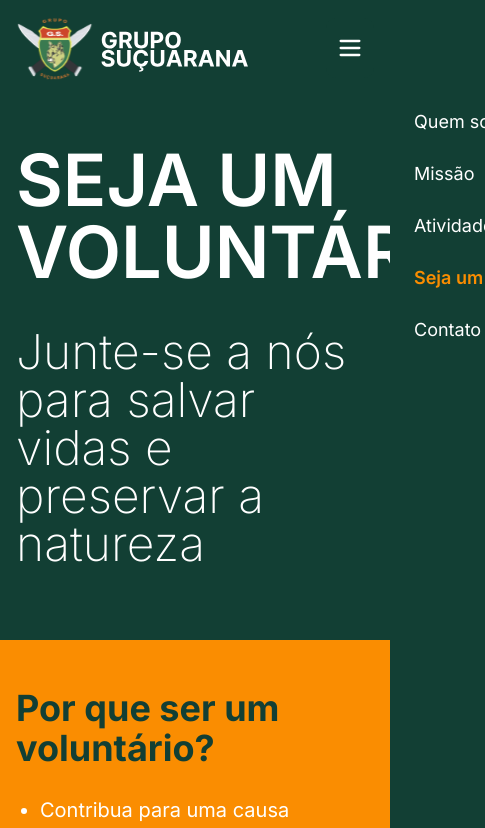
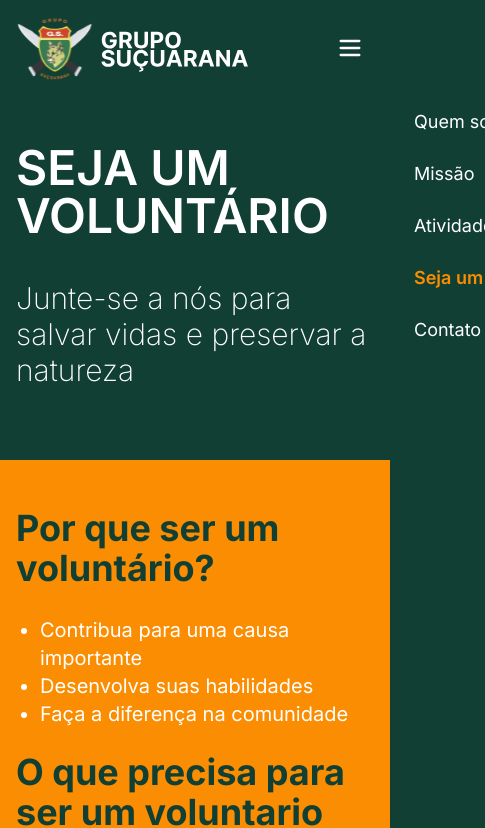
Before and after one commit to luishsilva09/Site-GS, a Next.js app: page /seja-voluntario in a window 390 px wide. Shown: the top 828 px of the page, 485 px wide, since content can reach past the window. Built offline with nearby package versions, Linux system fonts and the light colour scheme.

Commit message:
Fix: ajuste responsividade

```diff
--- a/src/app/seja-voluntario/page.tsx
+++ b/src/app/seja-voluntario/page.tsx
@@ -7,7 +7,7 @@ export default function Atividades() {
         <main className="bg-green-base">
             <Container>
                 <div className="relative">
-                    <h1 className="text-white text-7xl font-semibold z-10 relative">
+                    <h1 className="text-5xl text-white md:text-7xl font-semibold z-10 relative">
                         SEJA UM VOLUNTÁRIO
                     </h1>
 
@@ -19,7 +19,7 @@ export default function Atividades() {
                         className="hidden md:block absolute right-0 top-[-55px] z-20"
                     />
 
-                    <h2 className="text-white text-5xl font-light max-w-2xl mt-10 z-0 relative">
+                    <h2 className="text-3xl text-white md:text-5xl font-light max-w-2xl mt-10 z-0 relative">
                         Junte-se a nós para salvar vidas e preservar a natureza
                     </h2>
                 </div>
```
